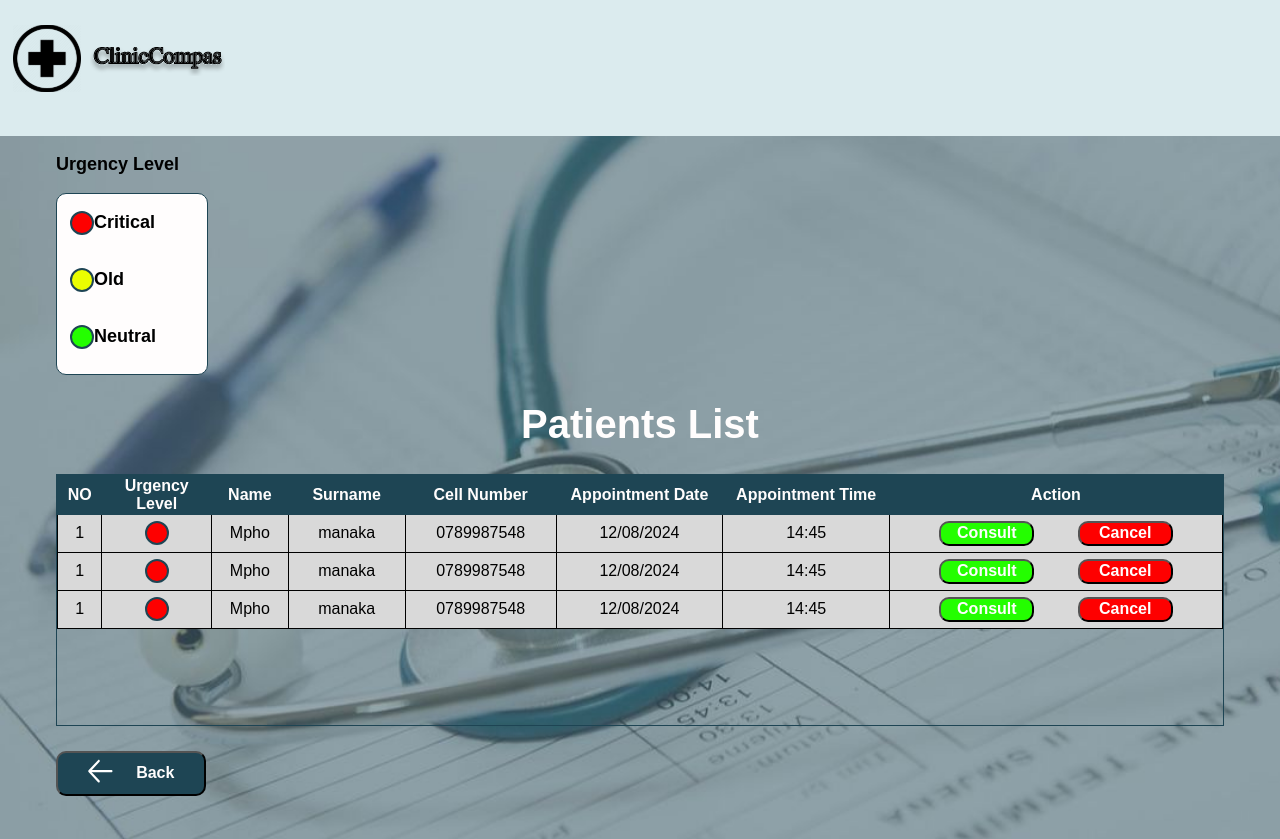
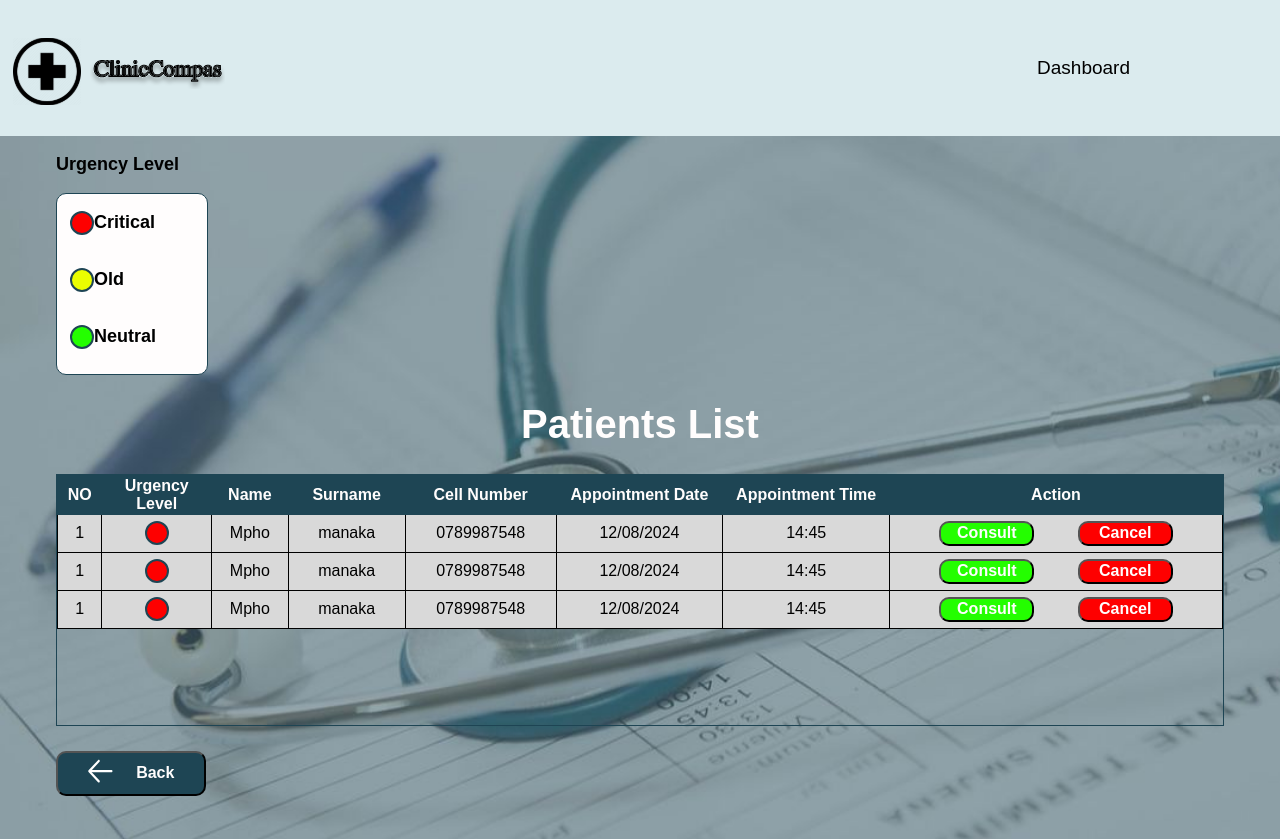
Before and after one commit to BathabileMkhabela/ClinicCampass.Web, a React (Create React App) app: page /patients-list in a window 1280 px wide. Shown: the top 839 px of the page. Built offline with nearby package versions, Linux system fonts and the light colour scheme.

Commit message:
fixed add new staff btn to new location

```diff
--- a/src/features/admin/components/manage_staff_page_comp/staff_info_actionBtns_container.jsx
+++ b/src/features/admin/components/manage_staff_page_comp/staff_info_actionBtns_container.jsx
@@ -10,7 +10,7 @@ export default function StaffInfoActionBtns(){
     return(
         <div className="staff_info_actionBtns">
             <button type="button" className="deleteMember_button" onClick={setRemoveStaff}><img src={deleteIcon} alt="" className="deleteIcon"/>Remove member</button>
-            <button type="button" className="addNewMember_button" onClick={()=>navigate('/register-staff')}><img src={addNewMemberIcon} alt="" className="addNewMemberIcon"/>Add new Doctor/Nurse</button>
+
         </div>
     );
 }
--- a/src/features/admin/components/view_staff_components/view_staff_backBtn_comp.jsx
+++ b/src/features/admin/components/view_staff_components/view_staff_backBtn_comp.jsx
@@ -1,11 +1,13 @@
 import BackIconComp from "../patients_waiting_visit_comp/back_icon_comp";
 import "../../../../styles/admin_styles.css";
 import { useNavigate } from 'react-router-dom';
+import addNewMemberIcon from "../../../../assets/admin_assets/icons/add_new_staff_icon.svg"
 export default function ViewStaffBackBtnComp(){
     const navigate = useNavigate();
     return(
-        <div className="view_staff_backbtn_container">
-            <button type="button" onClick={()=>navigate('/consultation-room')}>{<BackIconComp/>}Back</button>
+        <div className="view_staff_actionbtns">
+            <button type="button" className="view_staff_backbtn" onClick={()=>navigate('/consultation-room')}>{<BackIconComp/>}Back</button>
+            <button type="button" className="addNewMember_button" onClick={()=>navigate('/register-staff')}><img src={addNewMemberIcon} alt="" className="addNewMemberIcon"/>Add new Doctor/Nurse</button>
         </div>
     );
 }
--- a/src/features/admin/pages/consultation_room_page.jsx
+++ b/src/features/admin/pages/consultation_room_page.jsx
@@ -1,9 +1,10 @@
 import TopHomeHeader from "../../components/header";
 import ConsultationRoomBody from "../components/consultation_room_components/consultation_room_body";
+import NavLink from "../../components/nav_link";
 export default function ConsultationRoomPage(){
     return(
     <>
-        <TopHomeHeader/>
+        <TopHomeHeader navlink={<NavLink  className={"nav_link_highlight"} linkName={"Dashboard"}/>}/>
         <ConsultationRoomBody/>
     </>
     );
--- a/src/features/admin/pages/patients_waiting_consultation_page.jsx
+++ b/src/features/admin/pages/patients_waiting_consultation_page.jsx
@@ -9,6 +9,7 @@ import useOpenCloseDialogStore from "../../states/openDialogStore";
 import ModalConsultRoomContainer from "../components/patients_waiting_visit_comp/modal_components/modal_consultRooms_container";
 import ModalCancelAppmntBtnComp from "../components/pre-check_components/modal_components/modal_cancel_appmnt_btn";
 import ModalAdminAuthPWDBodyComp from "../components/pre-check_components/modal_components/modal_adminAuthPWD_body";
+import NavLink from "../../components/nav_link";
 export default function PatientsWaitingConsultPage(){
     function ModalType({modalTypeNUmber}){
         if(modalTypeNUmber === 3){
@@ -21,7 +22,7 @@ export default function PatientsWaitingConsultPage(){
      const modalTypeNumber = useOpenCloseDialogStore((state)=> state.modalNumber);
     return (
        <div className="patientsListPage">
-        <TopHomeHeader/>
+        <TopHomeHeader navlink={<NavLink linkName={"Dashboard"} className={"nav_link_highlight"}/>}/>
         <BodyComponent/>
         <ModalType modalTypeNUmber={modalTypeNumber}/>
        </div>
--- a/src/features/components/header.jsx
+++ b/src/features/components/header.jsx
@@ -1,9 +1,20 @@
 import '../../styles/admin_styles.css';
 import LogoComponent from './logo_comp';
-export default function TopHomeHeader(){
+export default function TopHomeHeader({navlink,navlink2,navlink3,navlink4}){
     return(
         <div class="top-header">
             <LogoComponent/>
+            <div className="nav_links_container">
+            <nav>
+                <ul>
+                {navlink}
+                {navlink2}
+                {navlink3}
+                {navlink4}
+                 </ul>
+            </nav>
+
+            </div>
         </div>
     );
 }
--- /dev/null
+++ b/src/features/components/nav_link.jsx
@@ -0,0 +1,8 @@
+import "../../styles/admin_styles.css"
+export default function NavLink({linkName,onClickLink,className}){
+    return(
+        <>
+            <li className={className}><a href="/Admin-dashboard">{linkName}</a></li>
+        </>
+    );
+}
--- a/src/styles/admin_styles.css
+++ b/src/styles/admin_styles.css
@@ -474,6 +474,9 @@ input#urgencyLevel1.urg_lvl_inline{
 h1{
     color: var(--white-color);
 }
+.addNewMember_button{
+
+}
 .patientList_acion_row_btns_container{
     display: flex;
     align-items: center;
@@ -535,7 +538,7 @@ h1{
 .pre-check_row_actionBtn{
     padding: 5px;
 }
-.view_staff_backbtn_container button{
+.view_staff_backbtn{
     width: 150px;
     background-color: var(--primary-color);
     border-radius: var(--border-radius);
@@ -691,7 +694,15 @@ h1{
     color: black;
     font-size: var(--button-fontsize);
     font-weight: var(--button-fontWeight);
+    background-color: var(--box-color);
+    height: 45px;
+    margin-right: 56px;
+    margin-top: 25px;
 
+
+
+}
+.view_staff_backbtn{
 
 }
 .deleteMember_button{
@@ -753,3 +764,24 @@ h1{
     margin-top: 25px;
     margin-bottom: 25px;
 }
+.top-header{
+    display: flex;
+    align-items: center;
+}
+.nav_links_container{
+    margin-left: auto;
+    margin-right: 150px;
+}
+.nav_link_highlight a{
+    color: black;
+    font-size: 19px;
+    font-weight: 100px;
+    text-decoration: none;
+}
+.addNewMember_button{
+
+}
+.view_staff_actionbtns{
+    display: flex;
+    align-items: center;
+}
```
